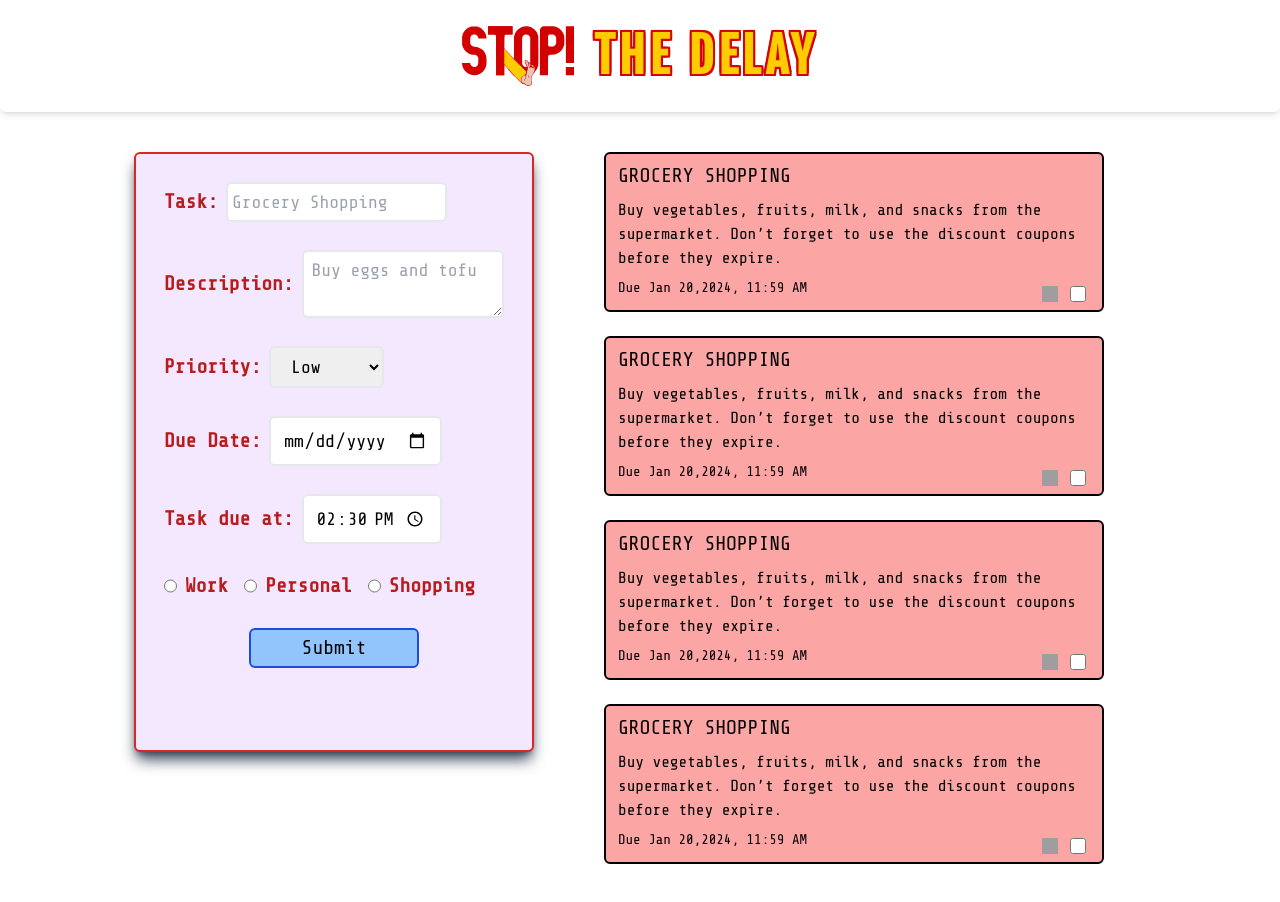
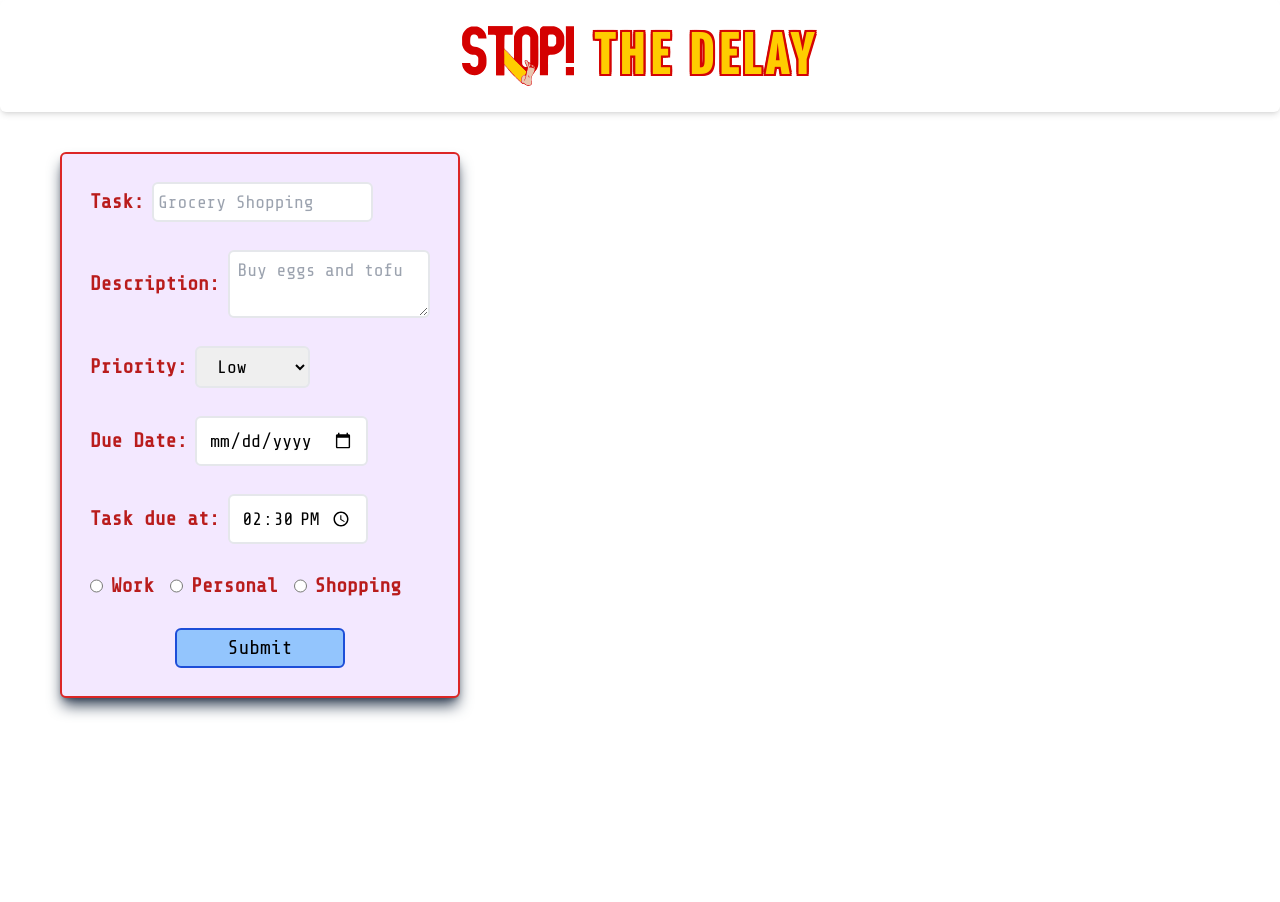
Before and after one commit to sydas13/to-do-app, a React (Vite) app: page / in a window 1280 px wide. After the commit the page ends 800 px from the top, so only its background shows below. Built offline with nearby package versions, Linux system fonts and the light colour scheme; grey boxes are pictures that could not be loaded.

Commit message:
rendering todo

```diff
--- a/src/components/Form.jsx
+++ b/src/components/Form.jsx
@@ -1,6 +1,9 @@
-export default function Form() {
+export default function Form({ handleSubmit }) {
   return (
-    <form className="shadow-lg shadow-slate-700 hover:shadow rounded-md p-7 flex flex-col space-y-7 font-form text-xl mb-10 sm:ml-7  bg-purple-100 border-2 border-red-600 hover:border w-[50%] max-w-[400px] min-w-[330px] max-h-[600px]">
+    <form
+      className="shadow-lg shadow-slate-700 hover:shadow rounded-md p-7 flex flex-col space-y-7 font-form text-xl mb-10  bg-purple-100 border-2 border-red-600 hover:border w-[50%] max-w-[400px] min-w-[330px] max-h-[600px]"
+      onSubmit={handleSubmit}
+    >
       <div className="flex flex-row items-center justify-start space-x-2">
         <label className="font-bold text-red-700" htmlFor="todo-name">
           Task:
@@ -36,7 +39,7 @@ export default function Form() {
         <select
           className="border-2 rounded-md text-lg py-2 px-4"
           id="priority"
-          name="priority"
+          name="todo-priority"
         >
           <option value="low">Low</option>
           <option value="medium">Medium</option>
@@ -49,7 +52,7 @@ export default function Form() {
         </label>
         <input
           id="date"
-          name="date"
+          name="todo-date"
           className="border-2 rounded-md text-lg px-3 py-2"
           type="date"
         ></input>
@@ -61,7 +64,7 @@ export default function Form() {
         <input
           id="time"
           defaultValue="14:30"
-          name="time"
+          name="todo-time"
           className="border-2 rounded-md text-lg px-3 py-2"
           type="time"
         ></input>
@@ -71,7 +74,7 @@ export default function Form() {
         <div className="flex flex-row space-x-2 mx-0">
           <input
             type="radio"
-            name="category"
+            name="todo-category"
             id="work"
             value="work"
             className=""
@@ -83,7 +86,7 @@ export default function Form() {
         <div className="flex flex-row space-x-2 mx-0">
           <input
             type="radio"
-            name="category"
+            name="todo-category"
             id="personal"
             value="personal"
             className=""
@@ -95,7 +98,7 @@ export default function Form() {
         <div className="flex flex-row space-x-2">
           <input
             type="radio"
-            name="category"
+            name="todo-category"
             id="shopping"
             value="shopping"
             className=""
--- a/src/components/Main.jsx
+++ b/src/components/Main.jsx
@@ -1,15 +1,42 @@
+import { useState } from "react";
 import Form from "./Form";
 import ToDo from "./ToDo";
 export default function Main() {
+  const [todos, setTodos] = useState([]);
+
+  const TodoContainer = todos.map((todo) => {
+    return <ToDo key={todo.taskCreated} {...todo} />;
+  });
+
+  const handleSubmit = function (event) {
+    event.preventDefault();
+    console.log(event.currentTarget);
+    const formData = new FormData(event.currentTarget);
+    const taskName = formData.get("todo-name");
+    const taskDescription = formData.get("todo-description");
+    const taskPriority = formData.get("todo-priority");
+    const taskDueDate = formData.get("todo-date");
+    const taskDueTime = formData.get("todo-time");
+    const taskCategory = formData.get("todo-category");
+
+    const todo = {
+      taskName,
+      taskDescription,
+      taskPriority,
+      taskDueDate,
+      taskDueTime,
+      taskCategory,
+      taskCreated: new Date(),
+    };
+    setTodos((prev) => [...prev, todo]);
+
+    event.currentTarget.reset();
+  };
+
   return (
-    <main className="w-screen my-10 flex flex-row mx-auto justify-center">
-      <Form></Form>
-      <div className="flex flex-col space-y-6 w-[50%] ">
-        <ToDo></ToDo>
-        <ToDo></ToDo>
-        <ToDo></ToDo>
-        <ToDo></ToDo>
-      </div>
+    <main className="w-screen my-10 flex flex-row mx-auto justify-around">
+      <Form handleSubmit={handleSubmit}></Form>
+      <div className="flex flex-col space-y-6 w-[50%]  ">{TodoContainer}</div>
     </main>
   );
 }
--- a/src/components/ToDo.jsx
+++ b/src/components/ToDo.jsx
@@ -1,22 +1,44 @@
 import deleteBtn from "../assets/delete-btn.svg";
-export default function ToDos() {
+export default function ToDos(props) {
+  console.log(props);
+
+  const bgColor = {
+    low: "bg-yellow-200",
+    medium: "bg-red-300",
+    high: "bg-green-300",
+  };
+
+  const formatDateTime = function (date, time) {
+    const dateObj = new Date(date);
+    const formatObj = new Intl.DateTimeFormat("en-US", { dateStyle: "long" });
+    const dateResult = formatObj.format(dateObj);
+    const [hours, minutes] = time.split(":").map((element) => Number(element));
+    const now = new Date();
+    now.setHours(hours, minutes, 0, 0);
+    const timeResult = now.toTimeString().slice(0, 5);
+    return `Due ${dateResult}, ${timeResult}`;
+  };
+
   return (
-    <div className="bg-red-300 w-[90%]  max-w-[330px] sm:max-w-[500px]  rounded-md border-2 border-black hover:border-slate-500 mx-auto font-form px-3 pt-2 pb-3 flex flex-col space-y-2 relative">
-      <h1 className="text-xl font-medium">GROCERY SHOPPING</h1>
-      <p className="break-words">
-        Buy vegetables, fruits, milk, and snacks from the supermarket. Don’t
-        forget to use the discount coupons before they expire.
+    <div
+      className={`${
+        bgColor[props.taskPriority]
+      } w-[90%]  max-w-[330px] sm:max-w-[500px]  rounded-md border-2 border-black hover:border-slate-500 mx-auto font-form px-3 pt-2 pb-3 flex flex-col space-y-2 relative`}
+    >
+      <h1 className="text-xl font-medium">{props.taskName.toUpperCase()}</h1>
+      <p className="break-words">{props.taskDescription}</p>
+      <p className="text-sm">
+        {formatDateTime(props.taskDueDate, props.taskDueTime)}
       </p>
-      <p className="text-sm">Due Jan 20,2024, 11:59 AM</p>
       <input
         type="checkbox"
         name=""
-        className="absolute bottom-2 right-4 w-4 h-4"
+        className="absolute bottom-2 right-4 w-4 h-4 cursor-pointer"
       ></input>
       <img
         src={deleteBtn}
         aria-placeholder="delete-btn"
-        className="w-4 h-4 absolute bottom-2 right-11"
+        className="w-4 h-4 absolute bottom-2 right-11 cursor-pointer"
       ></img>
     </div>
   );
```
